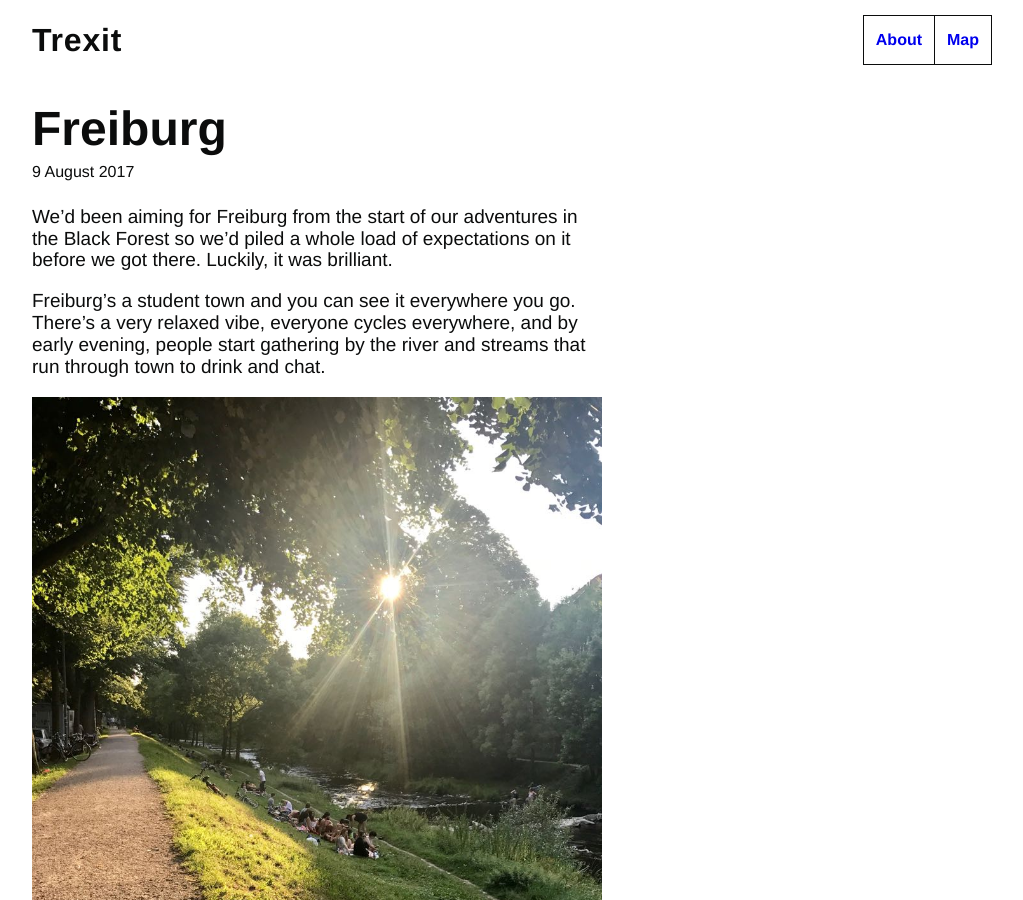
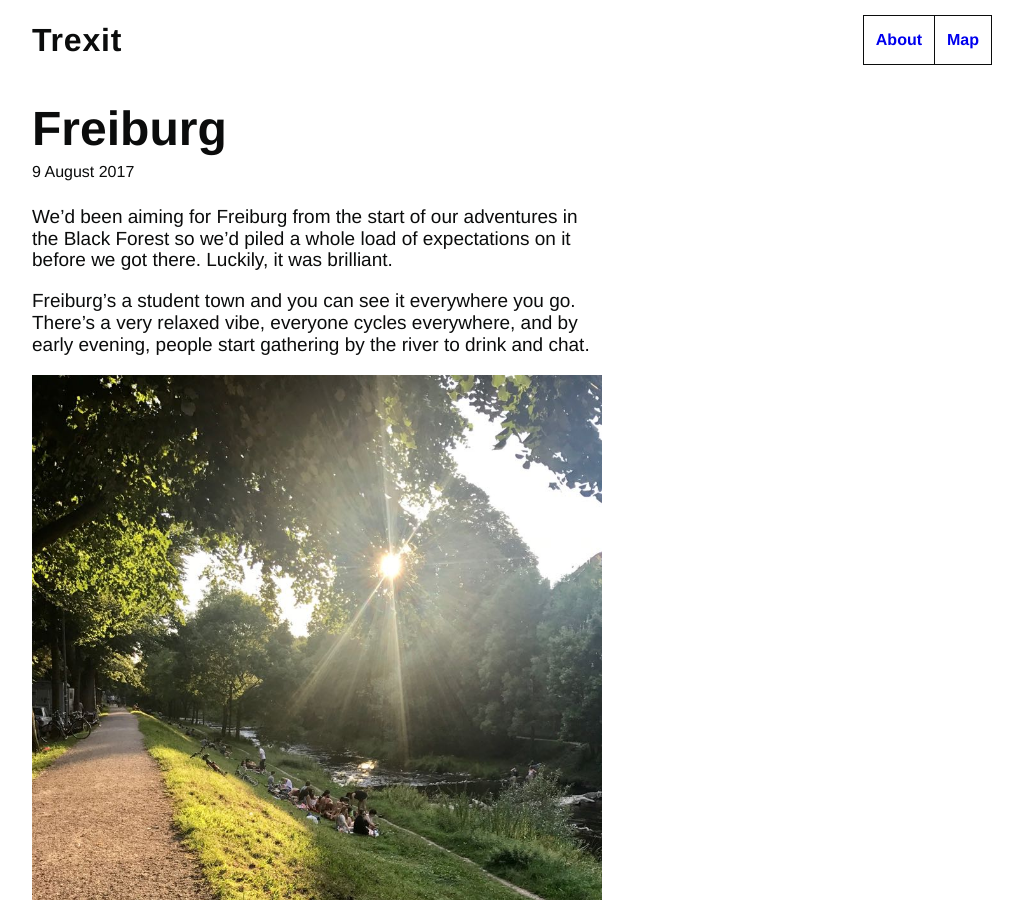
Before and after one commit to tombye/trexit, a Jekyll site: the page built from _posts/2017-08-09-freiburg.markdown, in a window 1280 px wide and 900 px high. Shown: the whole window, without its empty margins (128-1151 px from the left). Built offline with Jekyll 4.4.1, drawn with Linux system fonts in a browser that asks for light colours.

Commit message:
Update 2017-08-09-freiburg.markdown

```diff
--- a/_posts/2017-08-09-freiburg.markdown
+++ b/_posts/2017-08-09-freiburg.markdown
@@ -7,7 +7,7 @@ categories: jekyll update
 
 We'd been aiming for Freiburg from the start of our adventures in the Black Forest so we'd piled a whole load of expectations on it before we got there. Luckily, it was brilliant.
 
-Freiburg's a student town and you can see it everywhere you go. There's a very relaxed vibe, everyone cycles everywhere, and by early evening, people start gathering by the river and streams that run through town to drink and chat.
+Freiburg's a student town and you can see it everywhere you go. There's a very relaxed vibe, everyone cycles everywhere, and by early evening, people start gathering by the river to drink and chat.
 
 ![people gathering near the riverbank at sunset](https://github.com/tombye/trexit/raw/gh-pages/assets/images/path-by-the-river-at-sunset-in-freiburg.jpg)
 
```
